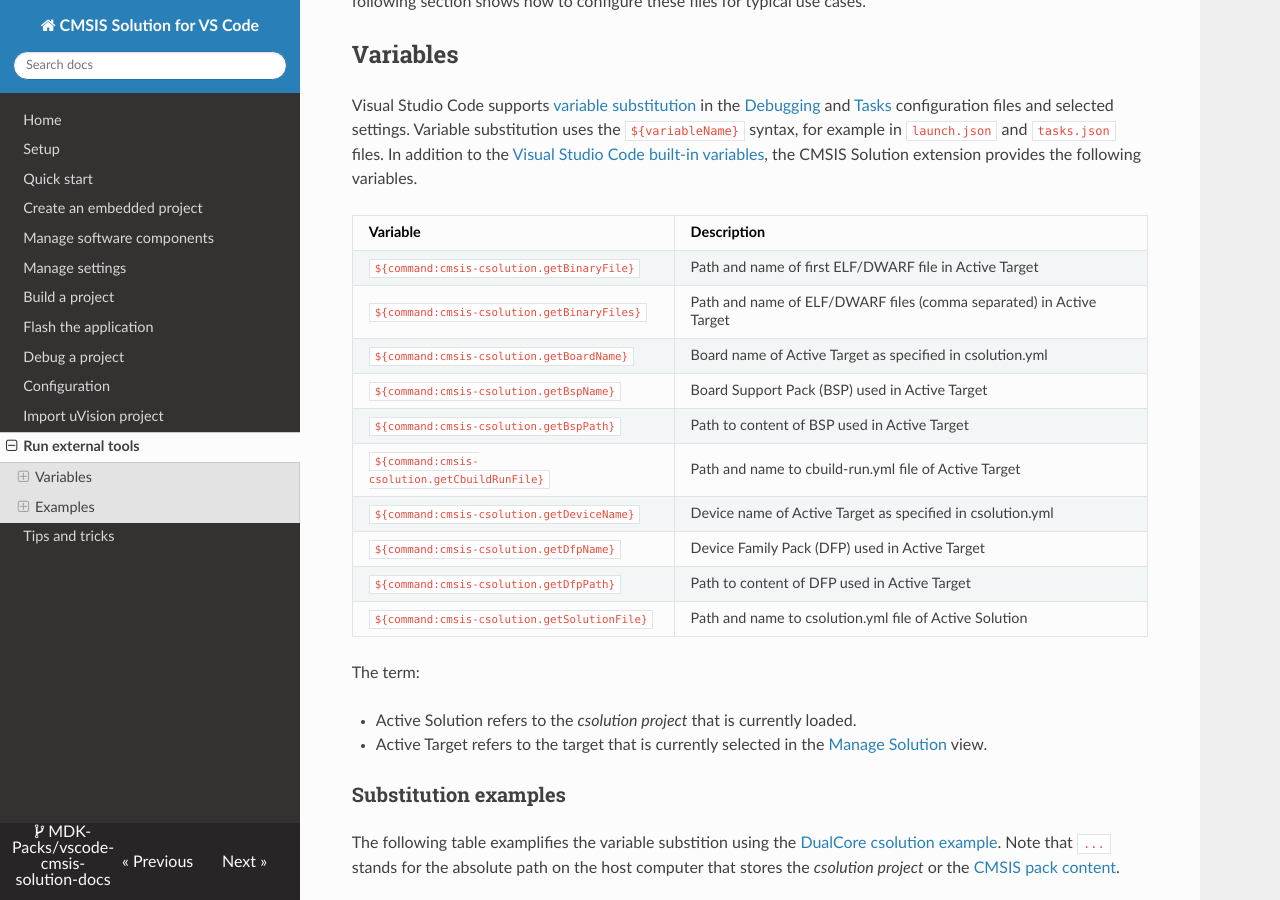
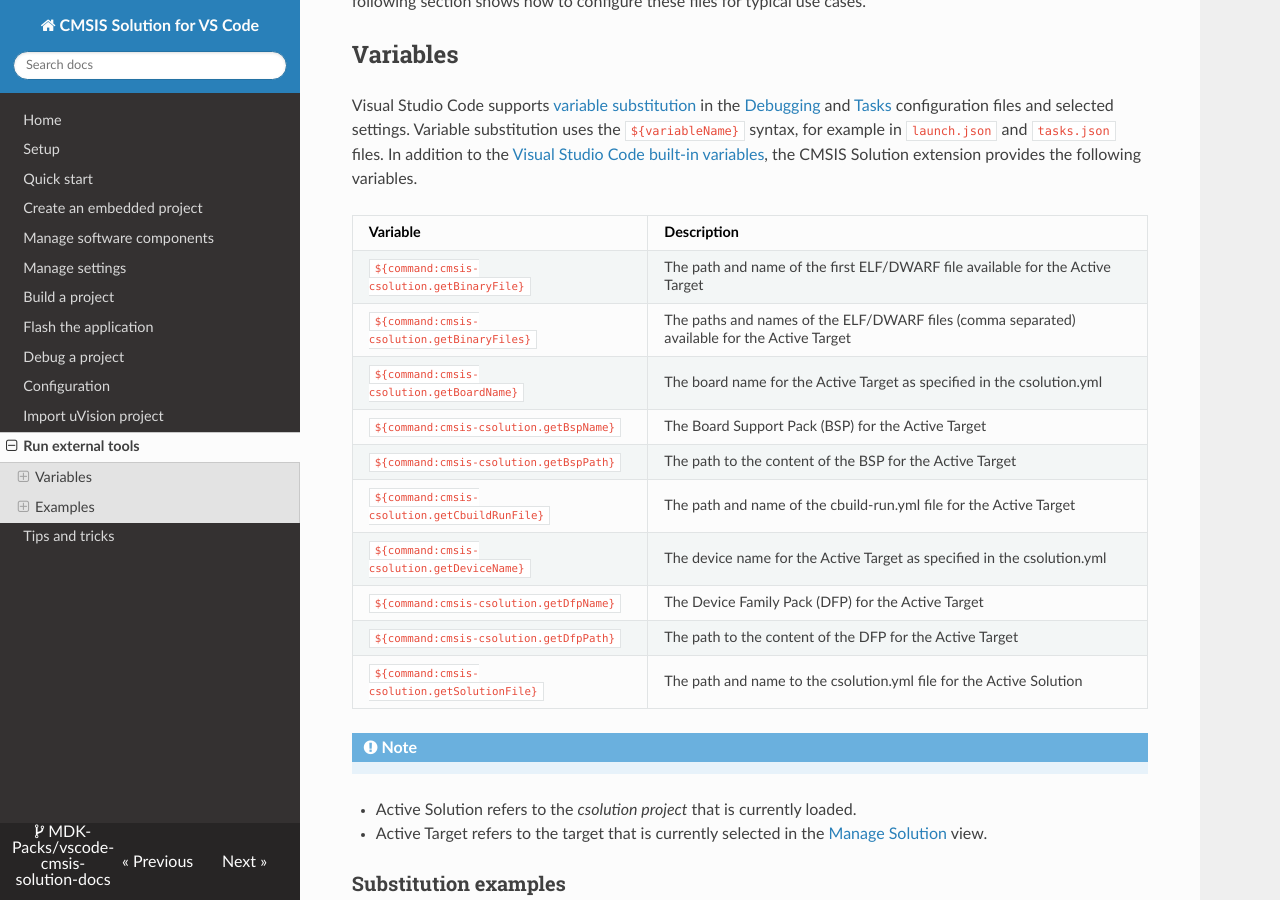
Before and after one commit to MDK-Packs/vscode-cmsis-solution-docs, an MkDocs documentation site: the page built from docs/runexternal.md, in a window 1280 px wide and 900 px high, scrolled down 194 px. Built offline with MkDocs 1.6.1, drawn with Linux system fonts in a browser that asks for light colours; nearby versions of some CDN libraries.

Commit message:
Editorial review runexternal.md

```diff
--- a/docs/runexternal.md
+++ b/docs/runexternal.md
@@ -10,19 +10,18 @@
 
 | Variable  | Description |
 |:----------|:------------|
-| `${command:cmsis-csolution.getBinaryFile}`     | Path and name of first ELF/DWARF file in Active Target |
-| `${command:cmsis-csolution.getBinaryFiles}`    | Path and name of ELF/DWARF files (comma separated) in Active Target |
-| `${command:cmsis-csolution.getBoardName}`      | Board name of Active Target as specified in csolution.yml |
-| `${command:cmsis-csolution.getBspName}`        | Board Support Pack (BSP) used in Active Target |
-| `${command:cmsis-csolution.getBspPath}`        | Path to content of BSP used in Active Target |
-| `${command:cmsis-csolution.getCbuildRunFile}`  | Path and name to cbuild-run.yml file of Active Target |
-| `${command:cmsis-csolution.getDeviceName}`     | Device name of Active Target as specified in csolution.yml |
-| `${command:cmsis-csolution.getDfpName}`        | Device Family Pack (DFP) used in Active Target |
-| `${command:cmsis-csolution.getDfpPath}`        | Path to content of DFP used in Active Target |
-| `${command:cmsis-csolution.getSolutionFile}`   | Path and name to csolution.yml file of Active Solution |
+| `${command:cmsis-csolution.getBinaryFile}`     | The path and name of the first ELF/DWARF file available for the Active Target |
+| `${command:cmsis-csolution.getBinaryFiles}`    | The paths and names of the ELF/DWARF files (comma separated) available for the Active Target |
+| `${command:cmsis-csolution.getBoardName}`      | The board name for the Active Target as specified in the csolution.yml |
+| `${command:cmsis-csolution.getBspName}`        | The Board Support Pack (BSP) for the Active Target |
+| `${command:cmsis-csolution.getBspPath}`        | The path to the content of the BSP for the Active Target |
+| `${command:cmsis-csolution.getCbuildRunFile}`  | The path and name of the cbuild-run.yml file for the Active Target |
+| `${command:cmsis-csolution.getDeviceName}`     | The device name for the Active Target as specified in the csolution.yml |
+| `${command:cmsis-csolution.getDfpName}`        | The Device Family Pack (DFP) for the Active Target |
+| `${command:cmsis-csolution.getDfpPath}`        | The path to the content of the DFP for the Active Target |
+| `${command:cmsis-csolution.getSolutionFile}`   | The path and name to the csolution.yml file for the Active Solution |
 
-The term:
-
+!!! Note
 - Active Solution refers to the *csolution project* that is currently loaded.
 - Active Target refers to the target that is currently selected in the [Manage Solution](manage_settings.md) view.
 
```
